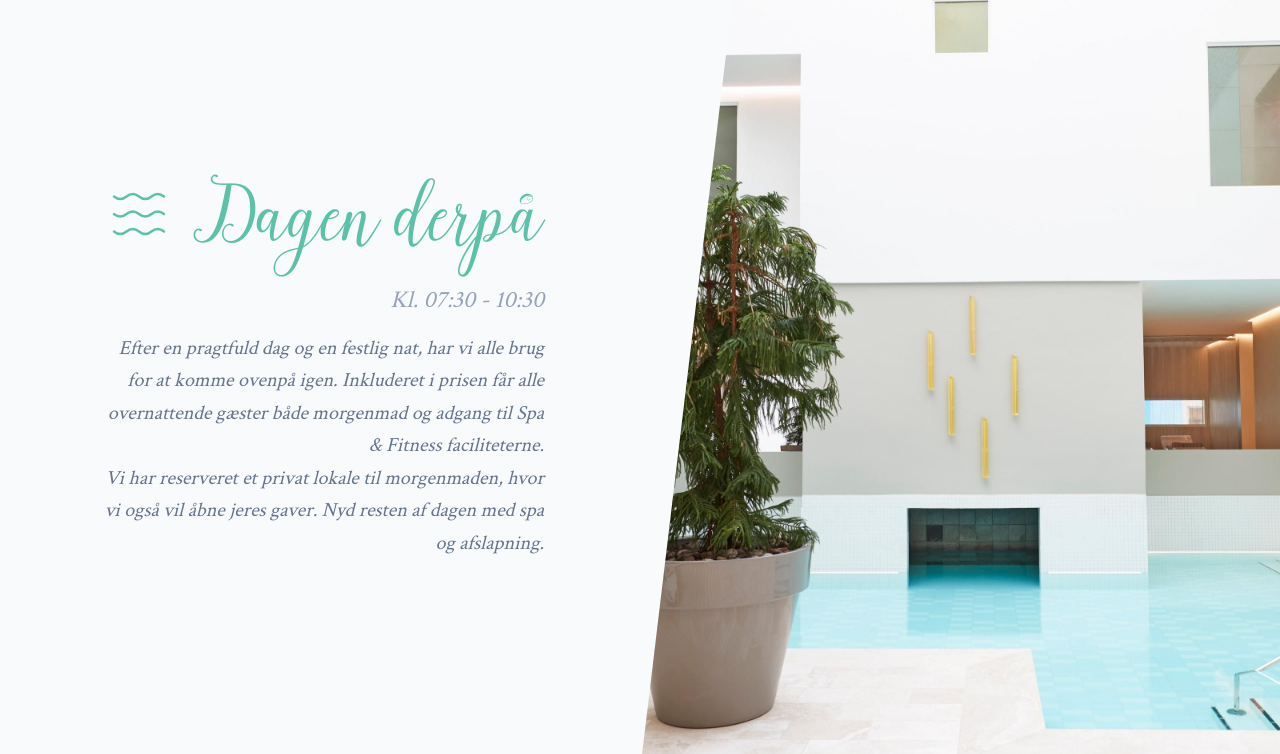
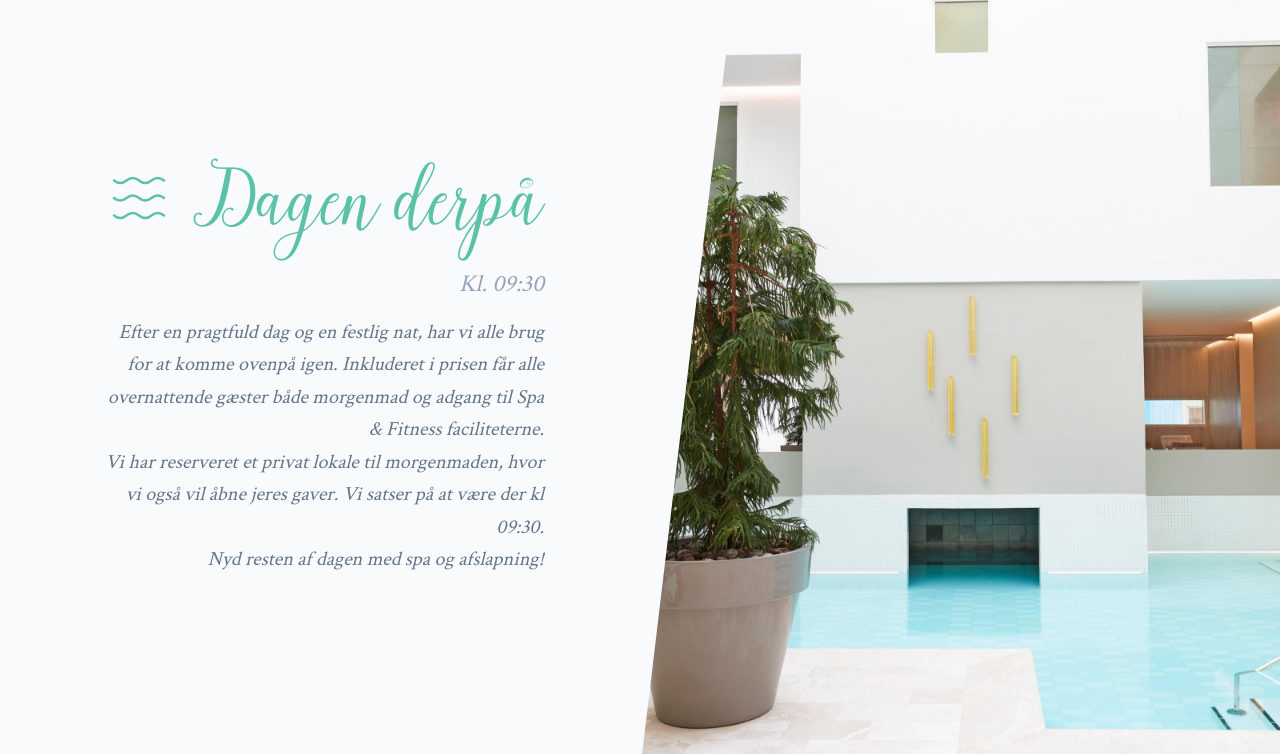
Before and after one commit to pioka1/casperogniclas, a plain HTML site: page index.html in a window 1280 px wide. Shown: the part 4281-5035 px from the top of the page. Drawn offline with nearby package versions, Linux system fonts and the light colour scheme.

Commit message:
adjust text

```diff
--- a/index.html
+++ b/index.html
@@ -154,11 +154,13 @@
           <i data-lucide="waves" size="60" stroke-width="1"></i>
           <h2 class="text-6xl">Dagen derpå</h2>
         </div>
-        <p class="mb-4 text-2xl text-slate-400 font-light italic">Kl. 07:30 - 10:30</p>
+        <p class="mb-4 text-2xl text-slate-400 font-light italic">Kl. 09:30</p>
         <p class="text-slate-500 leading-relaxed text-xl max-w-xl">
           Efter en pragtfuld dag og en festlig nat, har vi alle brug for at komme ovenpå igen. Inkluderet i prisen får alle overnattende gæster både morgenmad og adgang til Spa & Fitness faciliteterne.
           <br class="block my-2" />
-          Vi har reserveret et privat lokale til morgenmaden, hvor vi også vil åbne jeres gaver. Nyd resten af dagen med spa og afslapning.
+          Vi har reserveret et privat lokale til morgenmaden, hvor vi også vil åbne jeres gaver. Vi satser på at være der kl 09:30.
+          <br class="block my-2" />
+          Nyd resten af dagen med spa og afslapning!
         </p>
       </div>
     </section>
```
